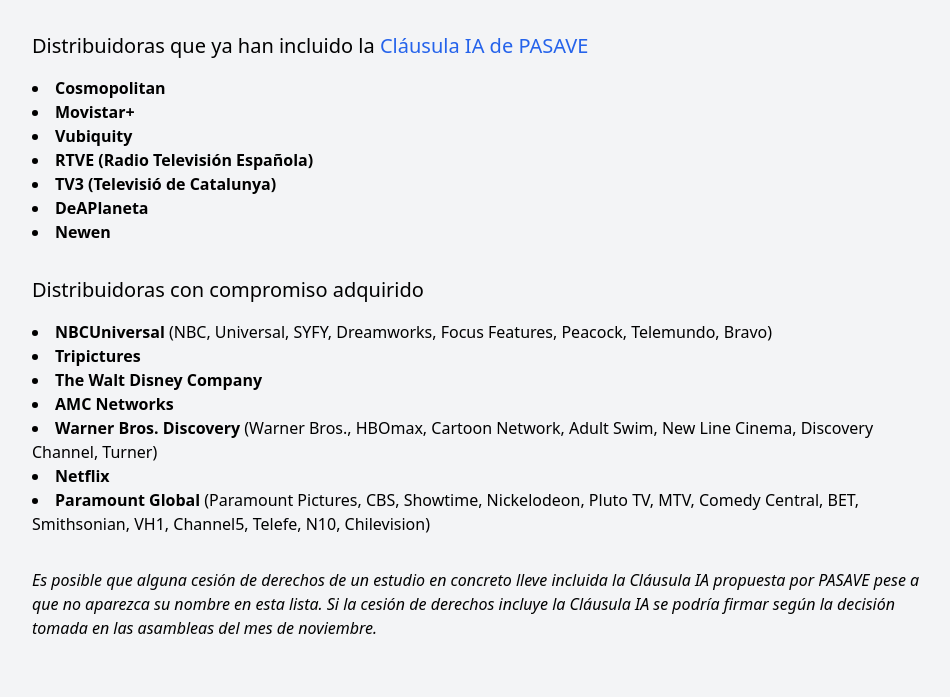
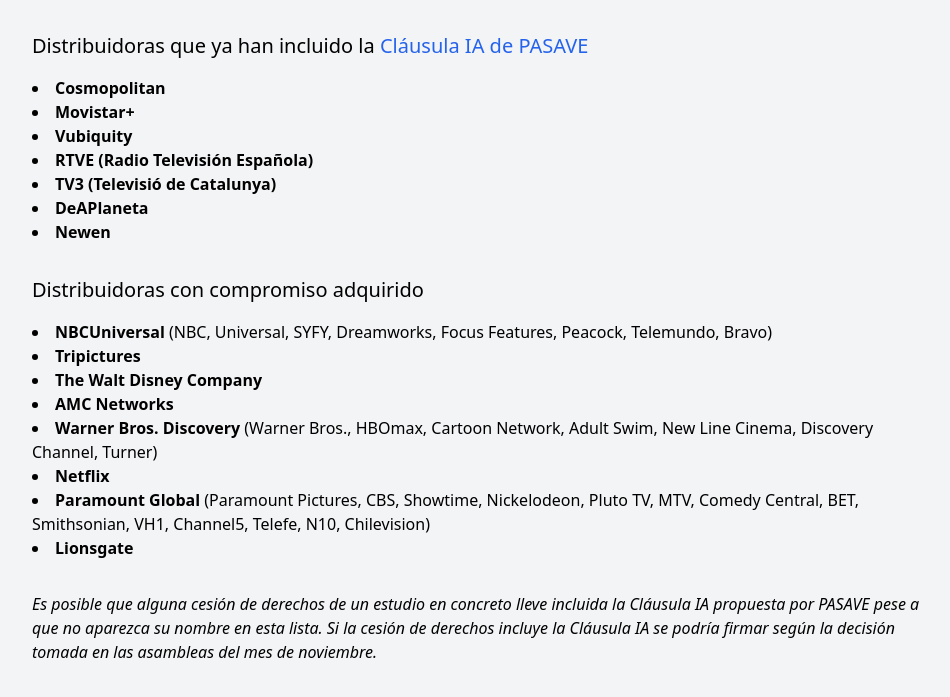
Before and after one commit to mutsuda/pasave.github.io, a Jekyll site: the page built from oklist.md, in a window 1280 px wide. Shown: the top 697 px of the page, without its empty margins (160-1110 px from the left). Built offline with Jekyll 4.4.1, drawn with Linux system fonts in a browser that asks for light colours.

Commit message:
added lionsgate

```diff
--- a/oklist.md
+++ b/oklist.md
@@ -26,6 +26,7 @@
 	<li><span class="font-bold">Warner Bros. Discovery</span> (Warner Bros., HBOmax, Cartoon Network, Adult Swim, New Line Cinema, Discovery Channel, Turner)</li>
 	<li class="font-bold">Netflix</li>
 	<li><span class="font-bold">Paramount Global</span> (Paramount Pictures, CBS, Showtime, Nickelodeon, Pluto TV, MTV, Comedy Central, BET, Smithsonian, VH1, Channel5, Telefe, N10, Chilevision)</li>
+	<li class="font-bold">Lionsgate</li>
 
 </ul>
 
```
